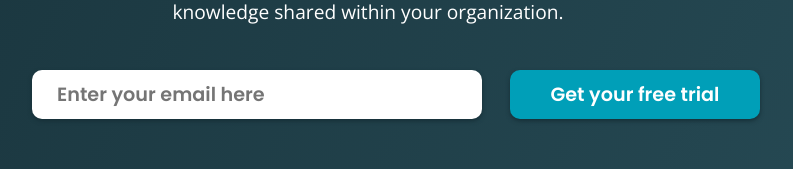
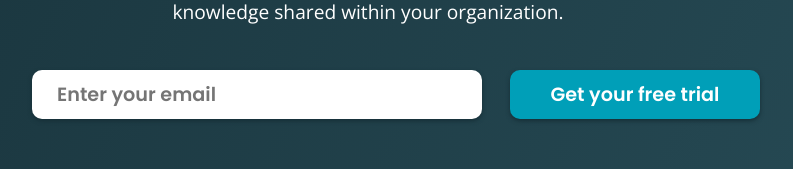
Before and after one commit to emmaklint/menti-case, a Vue app: page / in a window 1280 px wide. Shown: the part 559-728 px from the top of the page, without its empty margins (272-1065 px from the left). Built offline with nearby package versions, Linux system fonts and the light colour scheme.

Commit message:
Add text fixes

```diff
--- a/src/App.vue
+++ b/src/App.vue
@@ -95,7 +95,6 @@ body {
 .space-horisontal {margin: 0 2%}
 .space-horisontal-10 {margin: 0 10%}
 
-
 .pd-0 { padding: 0 }
 .pd-5 { padding-left: 5%; padding-right: 5%}
 .pd-10 { padding-left: 10%; padding-right: 10%}
--- a/src/components/Intro.vue
+++ b/src/components/Intro.vue
@@ -6,7 +6,7 @@
       <h1 class="center bold white pd-25">Get your whole team presenting like superstars</h1>
       <p class="text center small white pd-25">Mentimeter is an easy­-to-­use tool that makes facilitators and presenters look like stars. No installations or downloads required ­- perfect for teams and organizations. For organizations of 2 or more users, Mentimeter for Teams gives you central control of licenses and knowledge shared within your organization.</p>
       <form class="container row form pd-10 m-2">
-        <input class="flex-grow-2 input pd-button shadow border-radius no-border small poppins flex-grow space-horisontal" type="email" name="email" placeholder="Enter your email here">
+        <input class="flex-grow-2 input pd-button shadow border-radius no-border small poppins flex-grow space-horisontal" type="email" name="email" placeholder="Enter your email">
         <Submit class="flex-grow-1 space-horisontal" :msg="{msg: 'Get your free trial'}"/>
       </form>
   </div>
@@ -19,11 +19,6 @@ export default {
   name: 'HelloWorld',
   components: {
     Submit
-  },
-  data () {
-    return {
-      msg: 'Welcome to Your Vue.js App'
-    }
   }
 }
 </script>
--- a/src/components/Submit.vue
+++ b/src/components/Submit.vue
@@ -15,10 +15,8 @@ export default {
 
 <!-- Add "scoped" attribute to limit CSS to this component only -->
 <style scoped>
-
 .button {
   min-width: 250px;
   align-self: flex-start;
 }
-
 </style>
```
